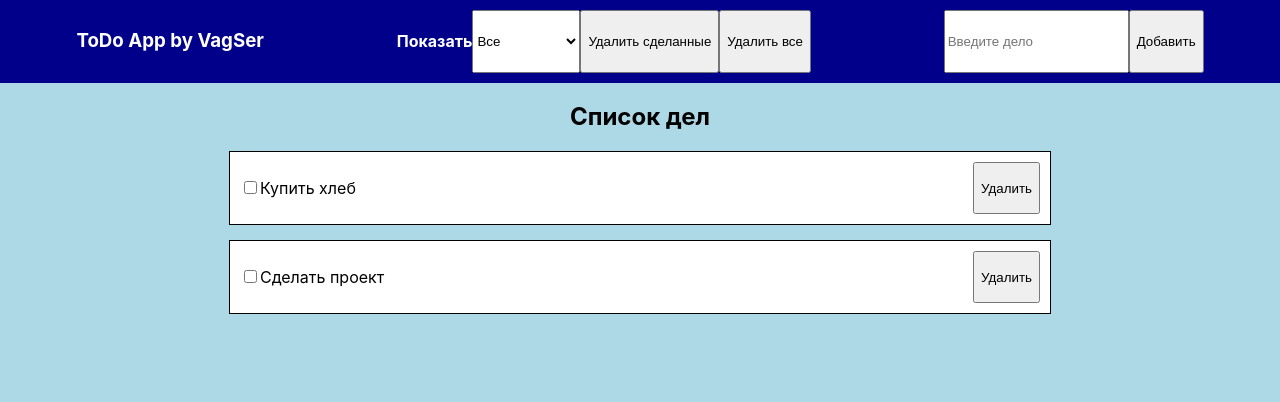
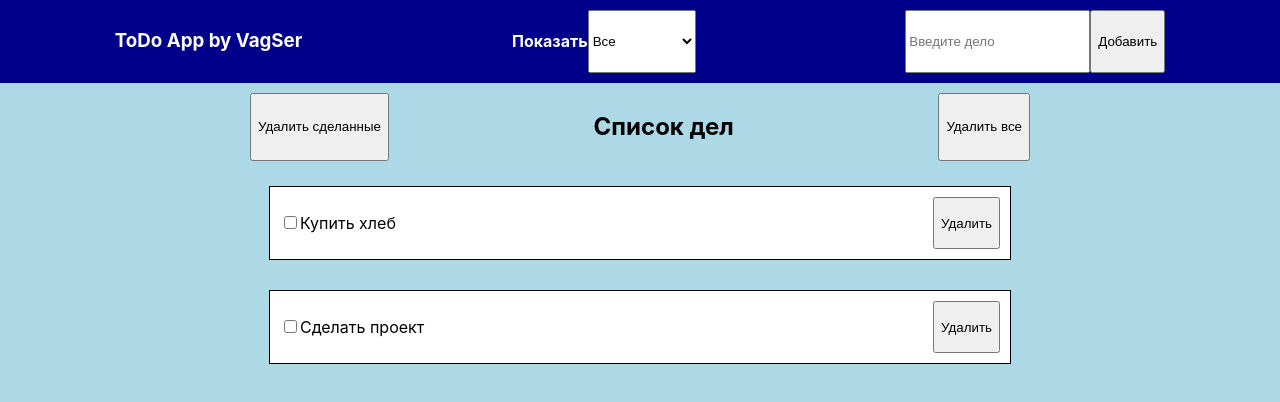
Before and after one commit to VagSer/todo-list, a React (Create React App) app: page / in a window 1280 px wide. Shown: the top 402 px of the page. Built offline with nearby package versions, Linux system fonts and the light colour scheme.

Commit message:
Перенёс кнопки к списку

```diff
--- a/src/App.js
+++ b/src/App.js
@@ -62,14 +62,14 @@ function App() {
         addTodo={addTodo}
         whatShow={whatShow}
         showTodos={showTodos}
-        deleteAllDone={deleteAllDone}
-        deleteAllTodos={deleteAllTodos}
       />
       <ToDoList
         title={appendedTodos.length? 'Список дел' : 'Дел нет'}
         todos={appendedTodos}
         removeTodo={removeTodo}
         makeDone={makeDone}
+        deleteAllDone={deleteAllDone}
+        deleteAllTodos={deleteAllTodos}
       />
     </div>
   );
--- a/src/components/MyHeader.jsx
+++ b/src/components/MyHeader.jsx
@@ -14,16 +14,6 @@ function MyHeader(props) {
                     <option value="done">Сделанные</option>
                     <option value="undone">Несделанные</option>
                 </select>
-                <button
-                    onClick={props.deleteAllDone}
-                    >
-                    Удалить сделанные
-                    </button>
-                <button
-                    onClick={props.deleteAllTodos}
-                    >
-                    Удалить все
-                </button>
             </div>
             <div style={{display: 'flex'}}>
                 <input
--- a/src/components/ToDoList.jsx
+++ b/src/components/ToDoList.jsx
@@ -1,10 +1,20 @@
 import ToDoItem from "./ToDoItem";
+import '../style/ToDoList.css'
 
 
 function ToDoList(props) {
     return (
       <div className="ToDoList">
-        <h2 style={{textAlign: 'center'}}>{props.title}</h2>
+        <div style={{display: 'flex', justifyContent: "space-between", margin: '10px'}}>
+          <button
+            onClick={props.deleteAllDone}
+          >Удалить сделанные
+          </button>
+          <h2 >{props.title}</h2>
+          <button
+            onClick={props.deleteAllTodos}
+          >Удалить все</button>
+        </div>
         {props.todos.map(todo => <ToDoItem key={todo.id} todo={todo} delete={props.removeTodo} makeDone={props.makeDone}/>)}
       </div>
     );
--- a/src/style/ToDoList.css
+++ b/src/style/ToDoList.css
@@ -0,0 +1,7 @@
+.ToDoList {
+    display: flex;
+    flex-direction: column;
+    width: 90%;
+    max-width: 800px;
+    margin: 0 auto;
+}
```
